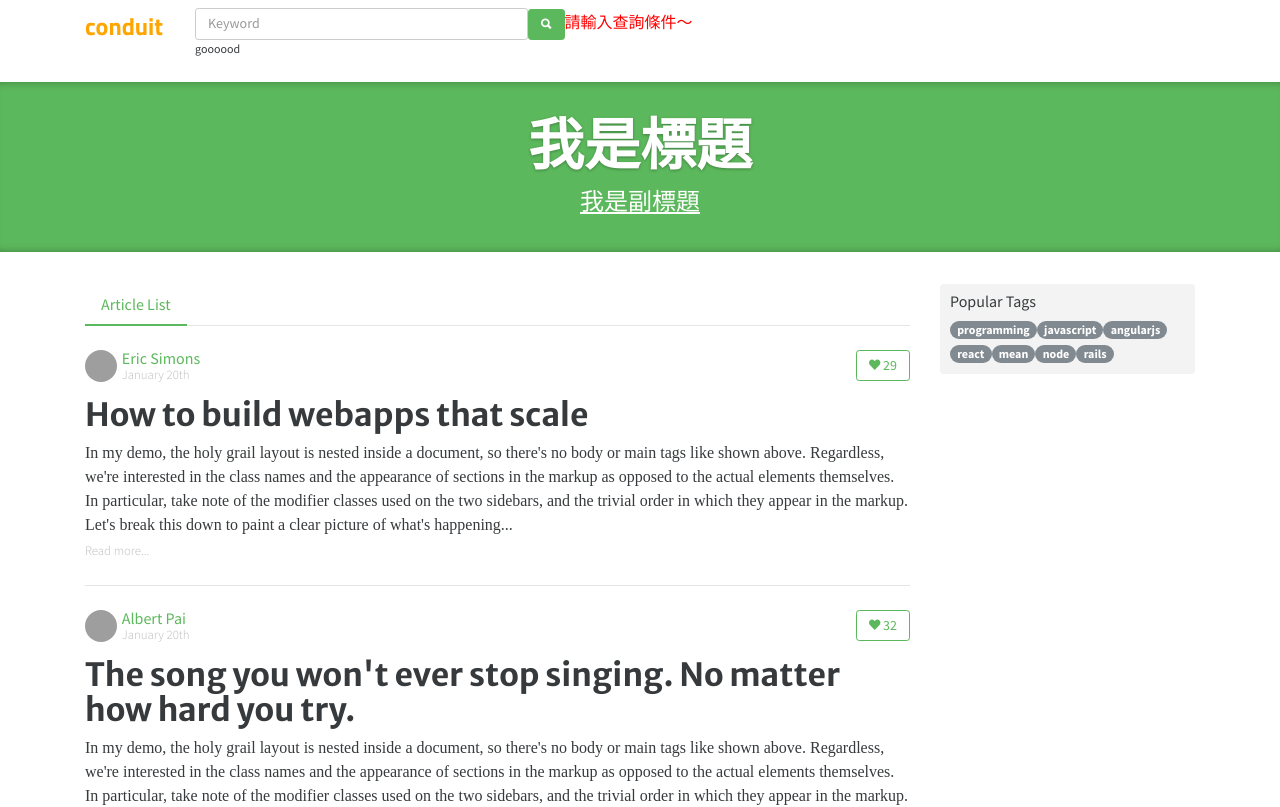
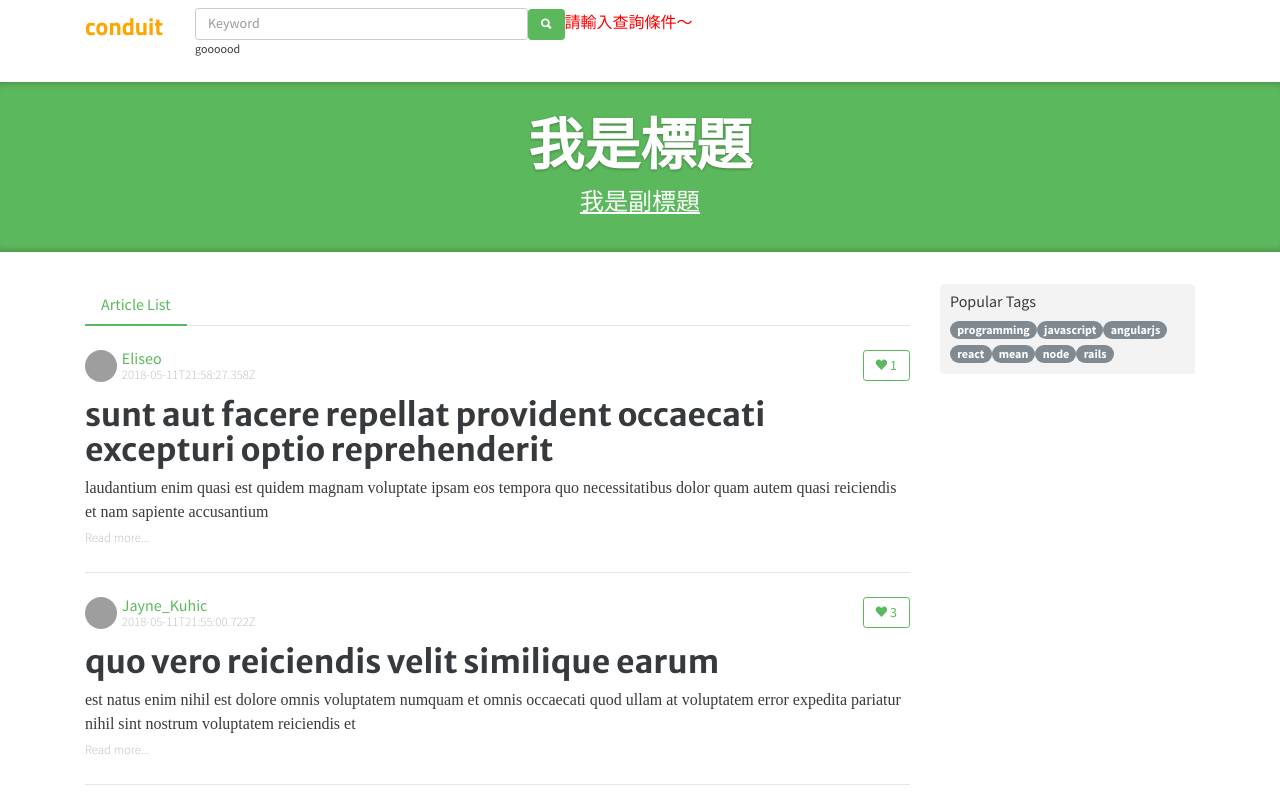
Before and after one commit to oyangchin/20210509-ng-demo1, an Angular app: page / in a window 1280 px wide. Shown: the top 807 px of the page. Built offline with nearby package versions, Linux system fonts and the light colour scheme; grey boxes are pictures that could not be loaded; a web font is replaced by a local one.

Commit message:
結構指令 Structural Directive *ngFor

```diff
--- a/src/app/articles/articles.component.html
+++ b/src/app/articles/articles.component.html
@@ -6,52 +6,22 @@
   </ul>
 </div>
 
-<div class="post-preview">
+<div class="post-preview" *ngFor="let item of data">
   <div class="post-meta">
     <a href="profile.html">
       <img src="http://i.imgur.com/Qr71crq.jpg" />
     </a>
     <div class="info">
-      <a href="profile.html" class="author">Eric Simons</a>
-      <span class="date">January 20th</span>
+      <a href="profile.html" class="author">{{item.author.bio}}</a>
+      <span class="date">{{item.updatedAt}}</span>
     </div>
     <button class="btn btn-outline-primary btn-sm pull-xs-right">
-      <i class="ion-heart"></i> 29
+      <i class="ion-heart"></i> {{item.favoritesCount}}
     </button>
   </div>
   <a href="post.html" class="preview-link">
-    <h1>How to build webapps that scale</h1>
-    <p>In my demo, the holy grail layout is nested inside a document, so there's no body or main tags like shown
-      above.
-      Regardless, we're interested in the class names and the appearance of sections in the markup as opposed to
-      the actual elements themselves. In particular, take note of the modifier classes used on the two sidebars,
-      and the trivial order in which they appear in the markup. Let's break this down to paint a clear picture
-      of what's happening...</p>
+    <h1>{{item.title}}</h1>
+    <p>{{item.description}}</p>
     <span>Read more...</span>
   </a>
 </div>
-
-<div class="post-preview">
-  <div class="post-meta">
-    <a href="profile.html">
-      <img src="http://i.imgur.com/N4VcUeJ.jpg" />
-    </a>
-    <div class="info">
-      <a href="profile.html" class="author">Albert Pai</a>
-      <span class="date">January 20th</span>
-    </div>
-    <button class="btn btn-outline-primary btn-sm pull-xs-right">
-      <i class="ion-heart"></i> 32
-    </button>
-  </div>
-  <a href="post.html" class="preview-link">
-    <h1>The song you won't ever stop singing. No matter how hard you try.</h1>
-    <p>In my demo, the holy grail layout is nested inside a document, so there's no body or main tags like shown
-      above.
-      Regardless, we're interested in the class names and the appearance of sections in the markup as opposed to
-      the actual elements themselves. In particular, take note of the modifier classes used on the two sidebars,
-      and the trivial order in which they appear in the markup. Let's break this down to paint a clear picture
-      of what's happening...</p>
-    <span>Read more...</span>
-  </a>
-</div>
--- a/src/app/articles/articles.component.ts
+++ b/src/app/articles/articles.component.ts
@@ -12,4 +12,54 @@
   ngOnInit(): void {
   }
 
+  data = [
+    {
+      title:"sunt aut facere repellat provident occaecati excepturi optio reprehenderit",
+      slug:"zp7yqc",
+      body:"laudantium enim quasi est quidem magnam voluptate ipsam eos tempora quo necessitatibus dolor quam autem quasi reiciendis et nam sapiente accusantium",
+      createdAt:"2018-05-11T21:58:27.358Z",
+      updatedAt:"2018-05-11T21:58:27.358Z",
+      tagList:[],
+      description:"laudantium enim quasi est quidem magnam voluptate ipsam eos\ntempora quo necessitatibus\ndolor quam autem quasi\nreiciendis et nam sapiente accusantium",
+      author:{
+        username:"Eliseo@gardner.biz",
+        bio:"Eliseo",
+        image:"http://placekitten.com/200/300",
+        following:false
+      },
+      favorited:false,
+      favoritesCount:1
+    },
+    {
+      title:"quo vero reiciendis velit similique earum",
+      slug:"p3vcsw",
+      body:"est natus enim nihil est dolore omnis voluptatem numquam\net omnis occaecati quod ullam at\nvoluptatem error expedita pariatur\nnihil sint nostrum voluptatem reiciendis et",
+      createdAt:"2018-05-11T21:55:00.722Z",
+      updatedAt:"2018-05-11T21:55:00.722Z",
+      tagList:[],
+      description:"est natus enim nihil est dolore omnis voluptatem numquam\net omnis occaecati quod ullam at\nvoluptatem error expedita pariatur\nnihil sint nostrum voluptatem reiciendis et",
+      author:{
+        username:"Jayne_Kuhic@sydney.com",
+        bio:"Jayne_Kuhic",
+        image:"http://placekitten.com/200/300",
+        following:false
+      },
+      favorited:false,
+      favoritesCount:3
+    }
+    ,{
+      title:"odio adipisci rerum aut animi",
+      slug:"3c69lg",
+      body:"quia molestiae reprehenderit quasi aspernatur\naut expedita occaecati aliquam eveniet laudantium\nomnis quibusdam delectus saepe quia accusamus maiores nam est\ncum et ducimus et vero voluptates excepturi deleniti ratione",createdAt:"2018-05-11T19:49:35.917Z",updatedAt:"2018-05-11T19:49:35.917Z",tagList:[],description:"quia molestiae reprehenderit quasi aspernatur\naut expedita occaecati aliquam eveniet laudantium\nomnis quibusdam delectus saepe quia accusamus maiores nam est\ncum et ducimus et vero voluptates excepturi deleniti ratione",
+      author:{
+        username:"Lew@alysha.tv",
+        bio:"Lew",
+        image:"http://placekitten.com/200/300",
+        following:false
+      },
+      favorited:false,
+      favoritesCount:5
+  }
+];
+
 }
```
